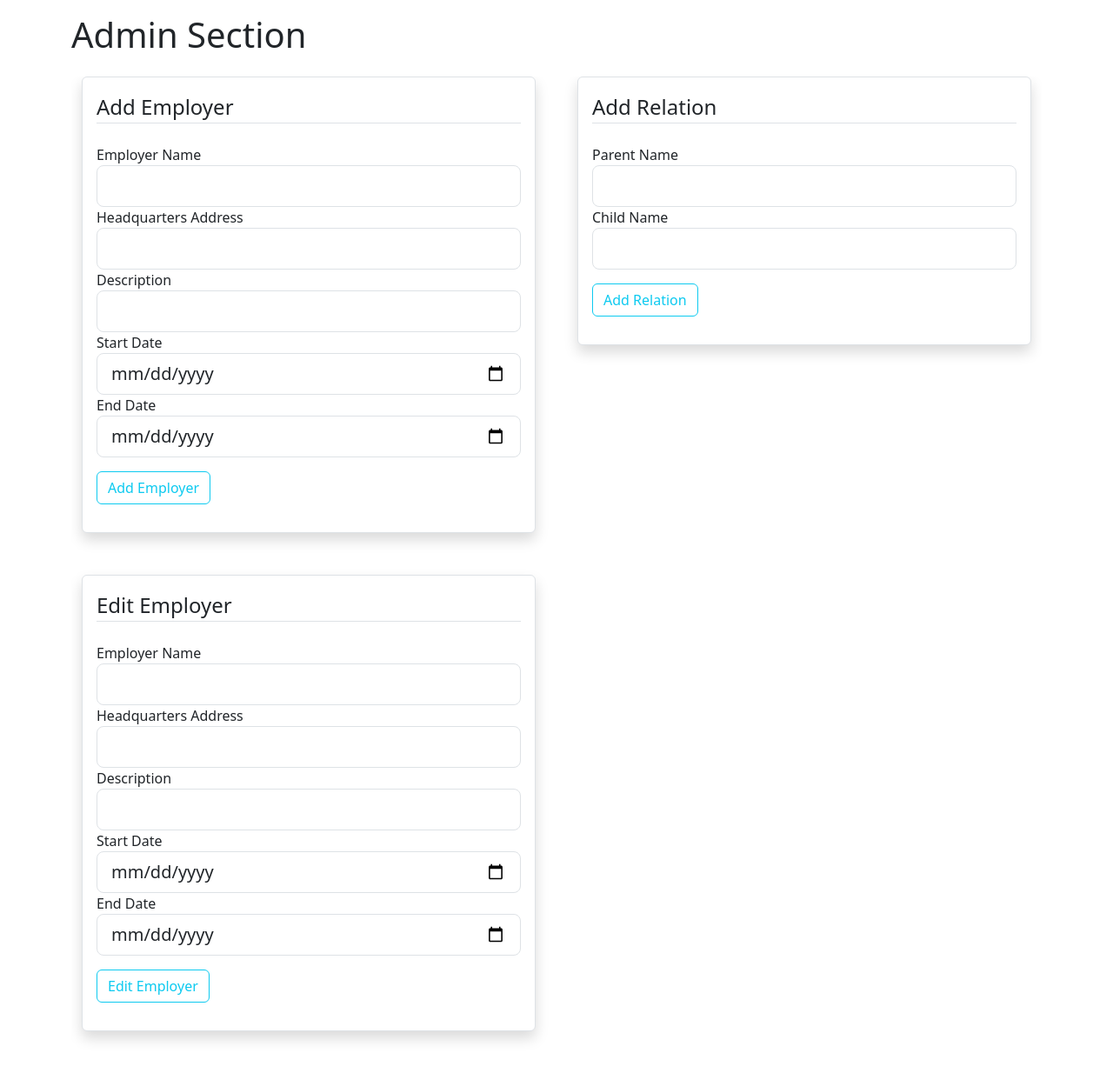
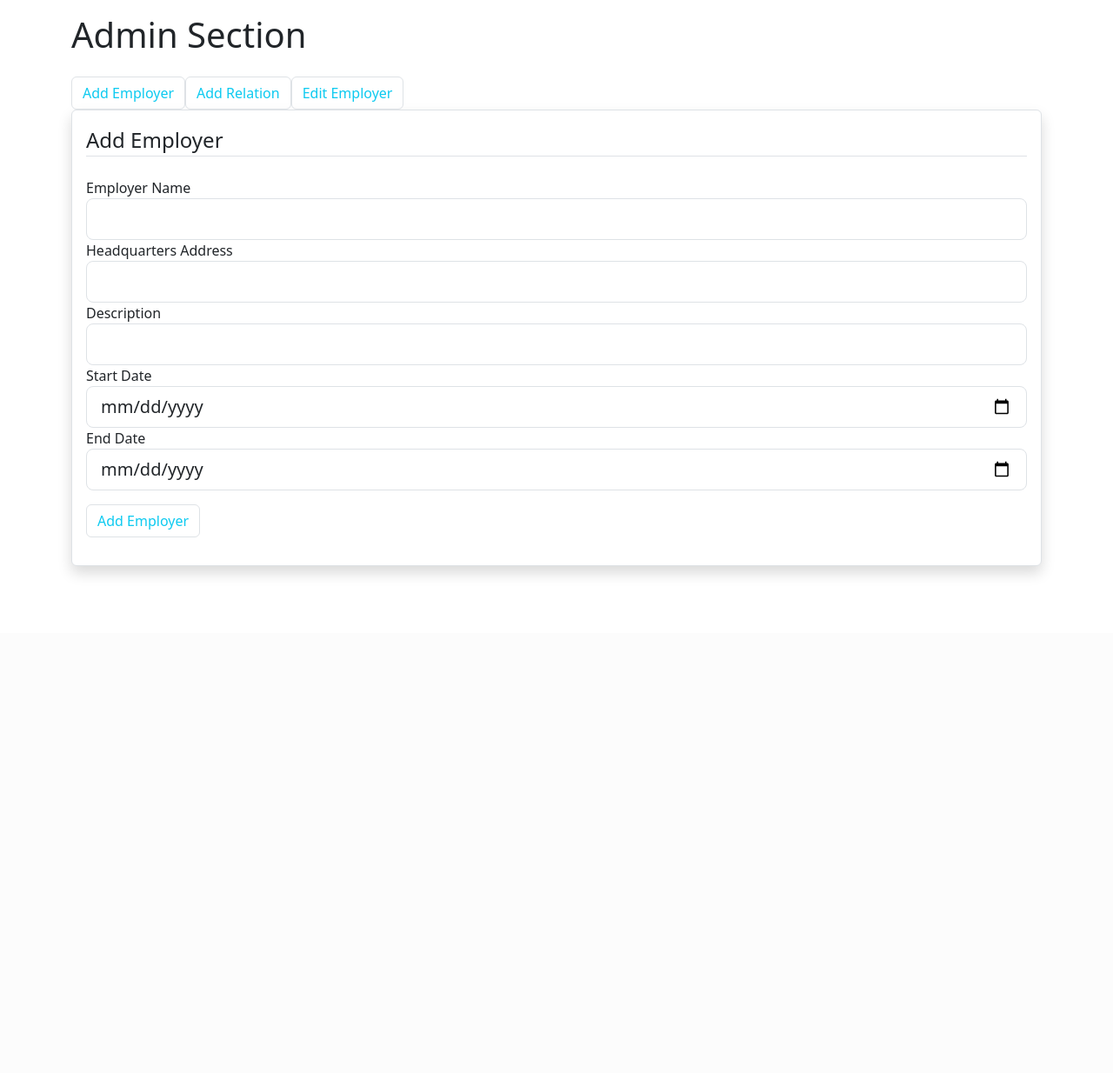
Before and after one commit to Dominick1998/OrganizationalOdyssey, a Flask app: template templates/admin.html in a window 1280 px wide. Shown: the part 72-1306 px from the top of the page at 87% size. After the commit the page ends 733 px from the top, so only its background shows below. Run offline with Flask 3, Linux system fonts and the light colour scheme; the template is opened without the code that fills it: values that come from a table or form of the project are taken from there, others are empty; some libraries are stand-ins or nearby versions.

Commit message:
Updated Admin Page Visually

```diff
--- a/templates/admin.html
+++ b/templates/admin.html
@@ -1,19 +1,26 @@
 {% extends 'layout.html' %}
 {% block content %}
+    <head>
+        <script src="https://ajax.googleapis.com/ajax/libs/jquery/3.7.1/jquery.min.js"></script>
+        <script src="https://maxcdn.bootstrapcdn.com/bootstrap/3.4.1/js/bootstrap.min.js"></script>
+    </head>
     <div class="pb-3">
       <h1>Admin Section</h1>
     </div>
+
       <!-- Admin-specific content goes here -->
+    <ul class="nav">
+        <li class="active"><a data-toggle="tab" href="#addemployer" class="btn btn-outline-info border">Add Employer</a></li>
+        <li><a data-toggle="tab" href="#addrelation" class="btn btn-outline-info border">Add Relation</a></li>
+        <li><a data-toggle="tab" href="#editemployer" class="btn btn-outline-info border">Edit Employer</a></li>
+    </ul>
 
-      <!-- New Employer Form -->
-      <div class="container overflow-hidden">
-        <div class="row gx-5">
-            <div class="col-md-6">
+    <div class="tab-content">
+      <div id="addemployer" class="tab-pane active">
         <div class="border shadow p-3 mb-5 bg-white rounded">
             <form method="POST" action="{{ url_for('add_employer') }}">
                 {{ new_employer_form.hidden_tag() }}
                 <legend class="border-bottom mb-4">Add Employer</legend>
-
                 <div class="form-group">
                     {{ new_employer_form.employer_name.label(class="form-control-label") }}
                     {% if new_employer_form.employer_name.errors %}
@@ -58,12 +65,12 @@
                 </div>
 
                 <div class="form-group mt-3 mb-3">
-                                {{ new_employer_form.submit(class="btn btn-outline-info") }}
+                    {{ new_employer_form.submit(class="btn btn-outline-info border rounded") }}
                 </div>
             </form>
         </div>
       </div>
-            <div class="col-md-6">
+      <div id="addrelation" class="tab-pane">
         <div class="border shadow p-3 mb-5 bg-white rounded">
             <form method="POST" action="{{ url_for('add_relation') }}">
                 {{ relation_form.hidden_tag() }}
@@ -77,12 +84,12 @@
                     {{ relation_form.child_name(class="form-control form-control-lg") }}
                 </div>
                 <div class="form-group mt-3 mb-3">
-                            {{ relation_form.submit(class="btn btn-outline-info") }}
+                    {{ relation_form.submit(class="btn btn-outline-info border rounded") }}
                 </div>
             </form>
         </div>
       </div>
-            <div class="col-md-6">
+    <div id="editemployer" class="tab-pane">
         <div class="border shadow p-3 mb-5 bg-white rounded">
             <form method="POST" action="{{ url_for('edit_employer') }}">
                 {{ edit_employer_form.hidden_tag() }}
@@ -129,5 +136,4 @@
         </div>
     </div>
     </div>
-      </div>
 {% endblock content %}
```
Lines whose indentation alone changed are shown as unchanged.
